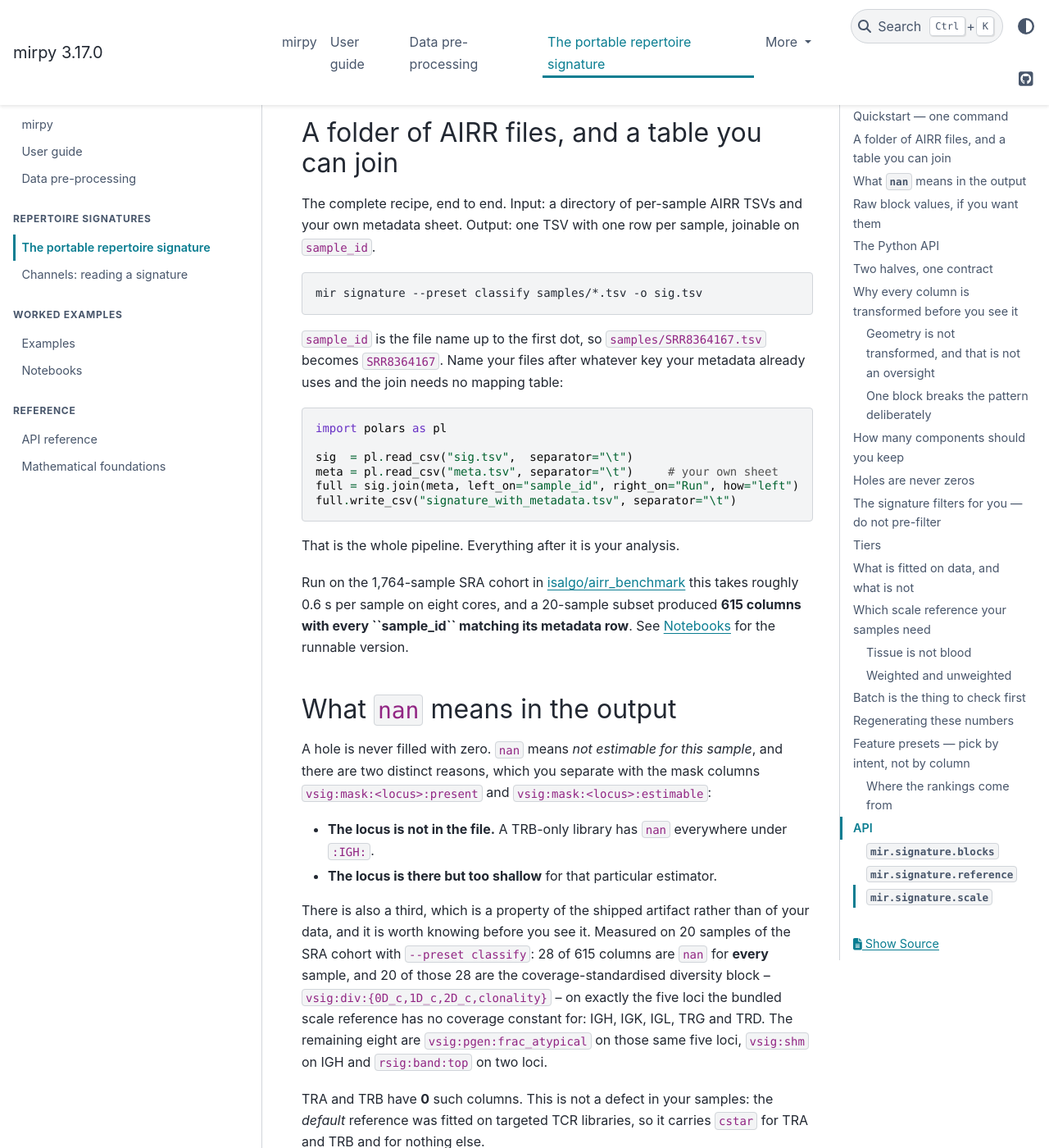
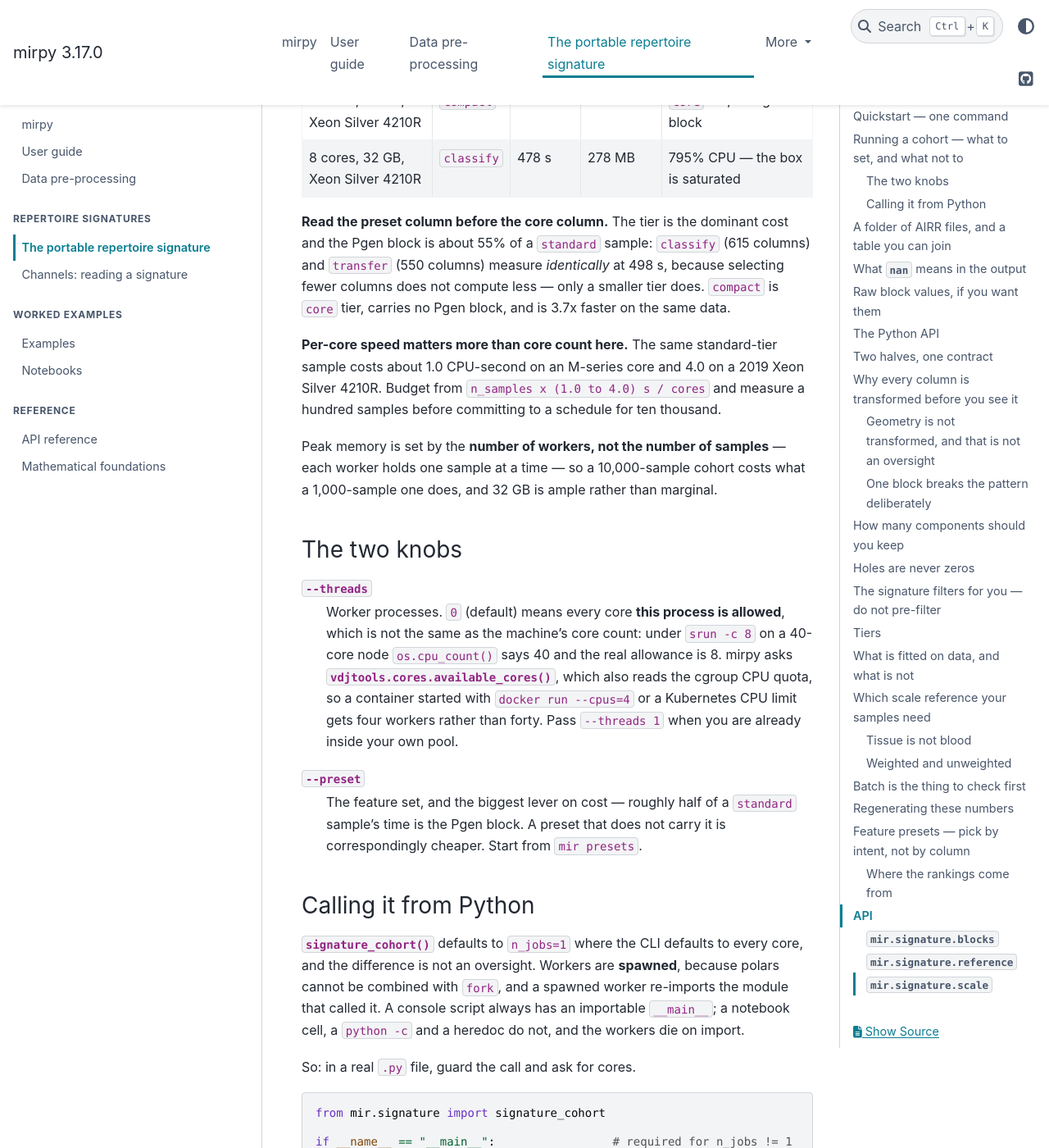
Before and after one commit to antigenomics/mirpy, a Sphinx documentation site: the page built from docs/signature.rst, in a window 1280 px wide and 1400 px high, scrolled down 1533 px. Shown: the whole window at 82% size. Built offline with Sphinx 7.4.7 and the PyData theme 0.15.4, drawn with Linux system fonts in a browser that asks for light colours; some of the changed text lies outside the part shown.

Commit message:
Say what the run chose, and document what a cohort actually costs
mir signature now prints the sample count, tier, worker count and the number of cores it believes
it has BEFORE starting, and the elapsed and per-sample cost when it finishes. A cohort run is
minutes long and the core count is the one thing a cluster or container silently gets wrong, so it
belongs where somebody can see it and stop early.

docs/signature.rst gains a sizing section with end-to-end measurements on 1,000 samples of 10,000
clonotypes, including on an 8-core / 32 GB Linux node (Xeon Silver 4210R): compact 134 s, classify
478 s at 795% CPU, 278 MB peak. Two things that table exists to say.

The tier dominates, not the column count: classify (615 columns) and transfer (550 columns)
measure identically at 498 s, because selecting fewer columns does not compute less -- the Pgen
block is ~55% of a standard sample and only a smaller tier drops it.

Per-core speed matters more than core count: the same sample is ~1.0 CPU-second on an M-series
core and ~4.0 on the 2019 Xeon. A 3-minute budget for 1,000 samples is met at compact on 8 Xeon
cores and at standard only on a fast modern CPU.

422 tests pass; docs build clean under -W.

Co-Authored-By: Claude Opus 5 <noreply@anthropic.com>

```diff
--- a/docs/signature.rst
+++ b/docs/signature.rst
@@ -32,9 +32,116 @@ auto-detected.
 .. code-block:: bash
 
    mir signature --preset classify --describe        # the columns, reading no input
-   mir signature --preset classify --threads 0 cohort/*.tsv.gz -o sig.parquet   # every core
    mir presets                                       # the named feature sets, ranked
    mir presets classify                              # one in full: what, how, when
+
+.. _cohort-sizing:
+
+Running a cohort — what to set, and what not to
+------------------------------------------------
+
+**Nothing.** ``mir signature`` already uses every core it is allowed and reads each sample inside
+the worker that needs it. There is no tuning step, and the two knobs that exist are there for the
+cases where you want *less* than the default.
+
+.. code-block:: bash
+
+   mir signature --preset classify cohort/*.tsv.gz -o sig.parquet
+
+Measured end to end on **1,000 samples of 10,000 clonotypes** (TRB, 826 MB of AIRR TSV), with the
+command above and nothing tuned:
+
+.. list-table::
+   :header-rows: 1
+   :widths: 26 14 14 16 30
+
+   * - box
+     - preset
+     - wall
+     - peak RSS
+     - note
+   * - 16 cores, Apple M-series
+     - ``classify``
+     - 80 s
+     - 356 MB
+     -
+   * - 8 cores, 32 GB, Xeon Silver 4210R
+     - ``compact``
+     - **134 s**
+     - 278 MB
+     - ``core`` tier, no Pgen block
+   * - 8 cores, 32 GB, Xeon Silver 4210R
+     - ``classify``
+     - 478 s
+     - 278 MB
+     - 795% CPU — the box is saturated
+
+**Read the preset column before the core column.** The tier is the dominant cost and the Pgen
+block is about 55% of a ``standard`` sample: ``classify`` (615 columns) and ``transfer`` (550
+columns) measure *identically* at 498 s, because selecting fewer columns does not compute less —
+only a smaller tier does. ``compact`` is ``core`` tier, carries no Pgen block, and is 3.7x faster
+on the same data.
+
+**Per-core speed matters more than core count here.** The same standard-tier sample costs about
+1.0 CPU-second on an M-series core and 4.0 on a 2019 Xeon Silver 4210R. Budget from
+``n_samples x (1.0 to 4.0) s / cores`` and measure a hundred samples before committing to a
+schedule for ten thousand.
+
+Peak memory is set by the **number of workers, not the number of samples** — each worker holds one
+sample at a time — so a 10,000-sample cohort costs what a 1,000-sample one does, and 32 GB is
+ample rather than marginal.
+
+The two knobs
+~~~~~~~~~~~~~
+
+``--threads``
+   Worker processes. ``0`` (default) means every core **this process is allowed**, which is not
+   the same as the machine's core count: under ``srun -c 8`` on a 40-core node ``os.cpu_count()``
+   says 40 and the real allowance is 8. mirpy asks
+   :func:`vdjtools.cores.available_cores`, which also reads the cgroup CPU quota, so a container
+   started with ``docker run --cpus=4`` or a Kubernetes CPU limit gets four workers rather than
+   forty. Pass ``--threads 1`` when you are already inside your own pool.
+
+``--preset``
+   The feature set, and the biggest lever on cost — roughly half of a ``standard`` sample's time
+   is the Pgen block. A preset that does not carry it is correspondingly cheaper. Start from
+   ``mir presets``.
+
+Calling it from Python
+~~~~~~~~~~~~~~~~~~~~~~
+
+:func:`~mir.signature.signature_cohort` defaults to ``n_jobs=1`` where the CLI defaults to every
+core, and the difference is not an oversight. Workers are **spawned**, because polars cannot be
+combined with ``fork``, and a spawned worker re-imports the module that called it. A console
+script always has an importable ``__main__``; a notebook cell, a ``python -c`` and a heredoc do
+not, and the workers die on import.
+
+So: in a real ``.py`` file, guard the call and ask for cores.
+
+.. code-block:: python
+
+   from mir.signature import signature_cohort
+
+   if __name__ == "__main__":                 # required for n_jobs != 1
+       F = signature_cohort(samples, n_jobs=0)
+
+In a notebook, leave ``n_jobs=1`` or shell out to ``mir signature``. If the pool cannot start you
+get a ``RuntimeError`` naming both fixes — it does **not** fall back to one process, because a
+fallback that keeps the answer correct is exactly how a 20x slowdown once went unnoticed for
+months.
+
+On a large cohort, pass each sample as a **zero-argument callable** rather than a frame, and the
+parent never holds the cohort at all:
+
+.. code-block:: python
+
+   import functools
+   from mir.cli import _read_sample
+
+   samples = {sid: functools.partial(_read_sample, paths) for sid, paths in by_id.items()}
+
+Use ``functools.partial`` over a module-level function; a lambda cannot be pickled and the pool
+will refuse it.
 
 Three presets are marked ``recommended``: **compact** (the smallest vector that still describes a
 repertoire, usable at *n* = 50), **classify** (general-purpose, the usual random-forest / boosting
```
Also changed, not shown: CHANGELOG.md (+27 -0 lines), 1 other file.
